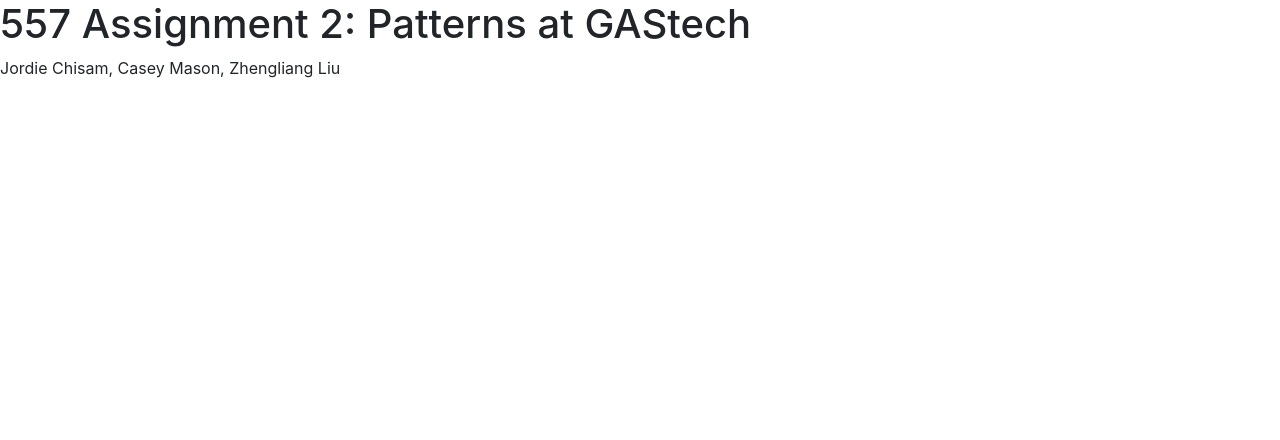
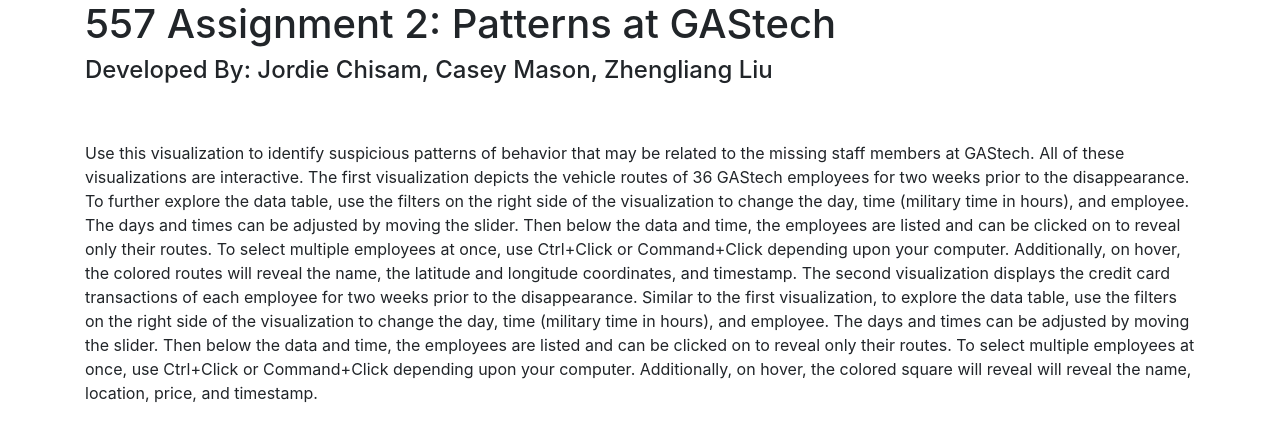
Before and after one commit to jachisam/557_assignment2, a plain HTML site: page index.html in a window 1280 px wide. Drawn offline with nearby package versions, Linux system fonts and the light colour scheme.

Commit message:
added instructions

```diff
--- a/index.html
+++ b/index.html
@@ -6,8 +6,20 @@
     </head>
 <body>
 
-<h1>557 Assignment 2: Patterns at GAStech</h1>
-<p>Jordie Chisam, Casey Mason, Zhengliang Liu</p>
+<div class = "container">
+    <h1>557 Assignment 2: Patterns at GAStech</h1>
+    <h4>Developed By: Jordie Chisam, Casey Mason, Zhengliang Liu</h4>
+    <br><br>
+    <p>
+        Use this visualization to identify suspicious patterns of behavior that may be related to the missing staff members at GAStech. All of these visualizations are interactive.
+
+The first visualization depicts the vehicle routes of 36 GAStech employees for two weeks prior to the disappearance. To further explore the data table, use the filters on the right side of the visualization to change the day, time (military time in hours), and employee. The days and times can be adjusted by moving the slider. Then below the data and time, the employees are listed and can be clicked on to reveal only their routes. To select multiple employees at once, use Ctrl+Click or Command+Click depending upon your computer. Additionally, on hover, the colored routes will reveal the name, the latitude and longitude coordinates, and timestamp.
+
+The second visualization displays the credit card transactions of each employee for two weeks prior to the disappearance. Similar to the first visualization, to explore the data table, use the filters on the right side of the visualization to change the day, time (military time in hours), and employee. The days and times can be adjusted by moving the slider. Then below the data and time, the employees are listed and can be clicked on to reveal only their routes. To select multiple employees at once, use Ctrl+Click or Command+Click depending upon your computer. Additionally, on hover, the colored square will reveal will reveal the name, location, price, and timestamp.
+
+    </p>
+</div>
+
 
 
 
```
